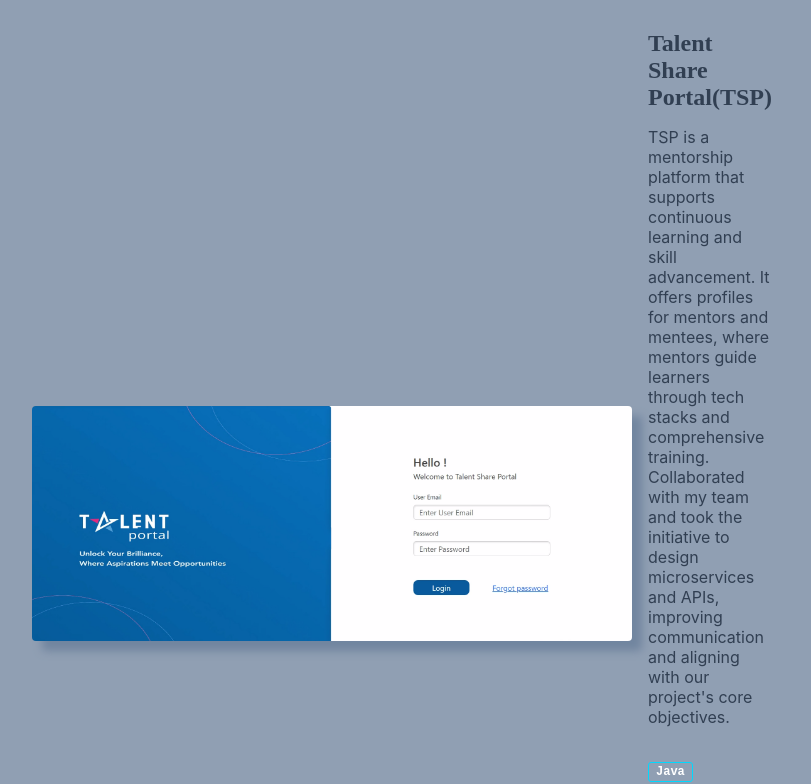
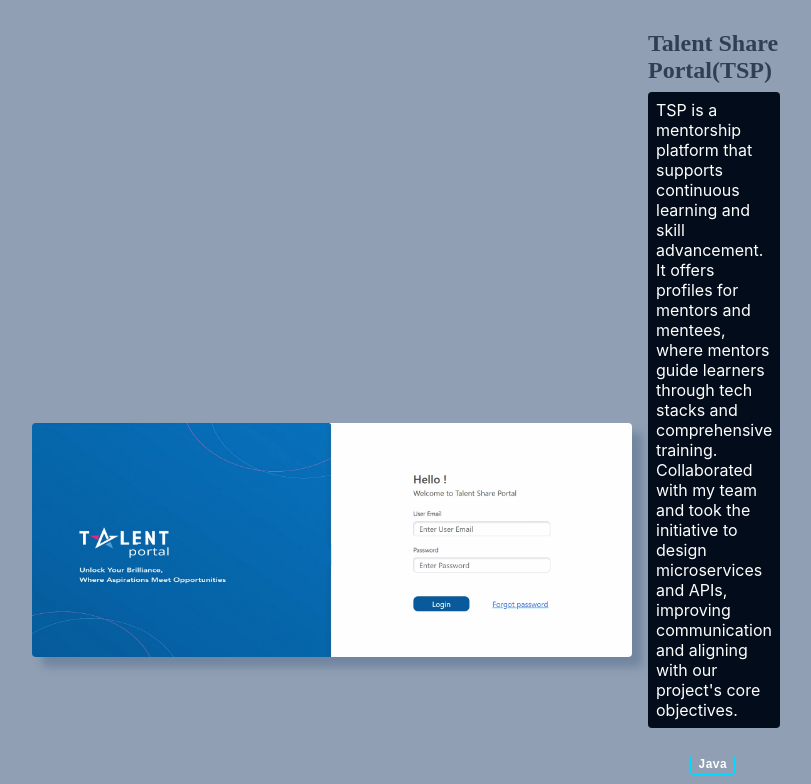
Before and after one commit to rahul2011421/rahul2011421.github.io, a React (Create React App) app: page / in a window 1280 px wide. Shown: the part 2748-3532 px from the top of the page, without its empty margins (364-1175 px from the left). Built offline with nearby package versions, Linux system fonts and the light colour scheme; some icons are missing; a web font is replaced by a local one.

Commit message:
updated project desc color

```diff
--- a/src/App.css
+++ b/src/App.css
@@ -261,9 +261,9 @@ img {
   color: #313F52;
   margin: 0;
   word-wrap: break-word;
-
+}
 #proj-desc {
-  background-color: #313F52;
+  background-color: #020c1a;
   border-radius: 4px;
   color: white;
   padding: 0.5em;
@@ -307,7 +307,7 @@ img {
     padding: 0.5em;
   }
 }
-}
+
 
 
 
```
